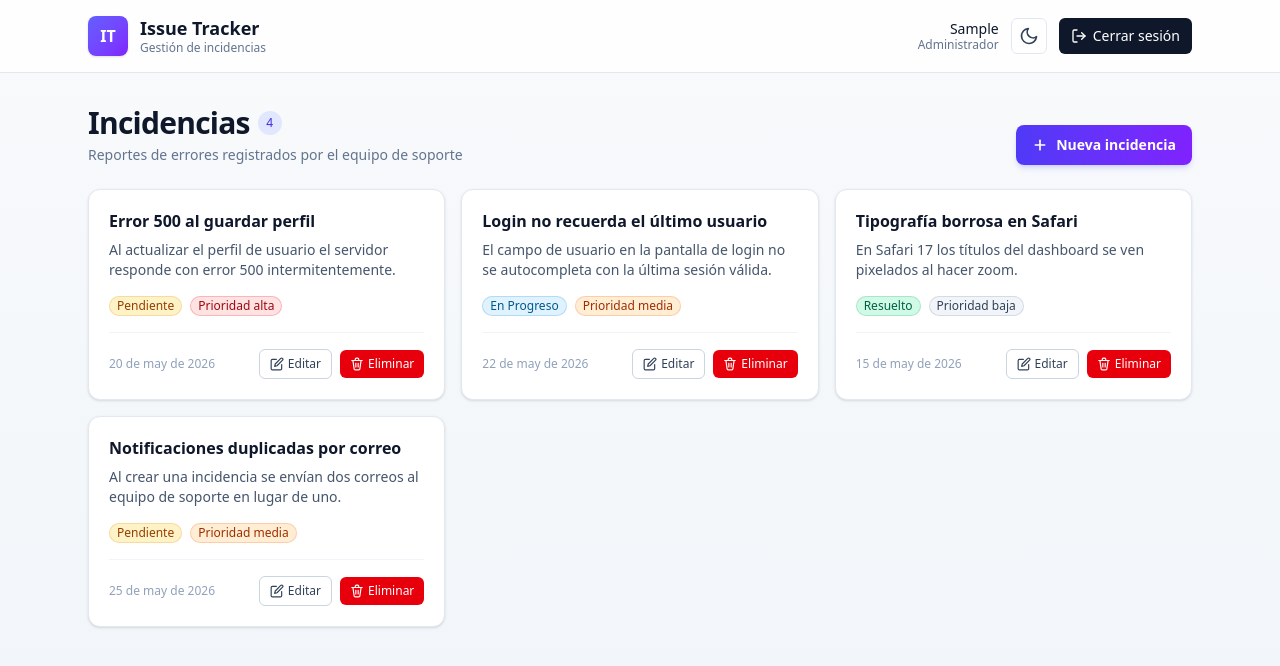
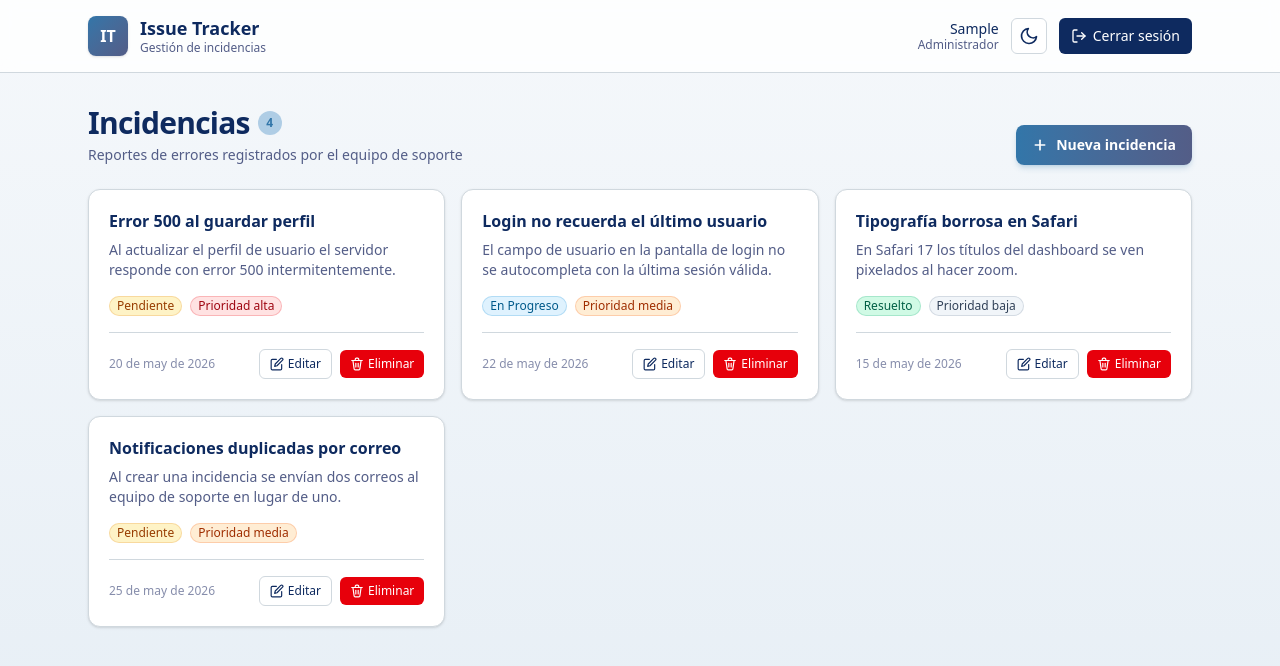
Before and after one commit to danniebravo/prueba_tecnica_front, a React (Vite) app: page /login in a window 1280 px wide. Both pictures are taken after typing "Sample" into the empty fields and a click on the button "Ingresar". Shown: the top 666 px of the page. Built offline with nearby package versions, Linux system fonts and the light colour scheme; data requests are answered from the project's data file.

Commit message:
style: replace indigo palette with custom ocean blue scale

```diff
--- a/src/components/EmptyState.jsx
+++ b/src/components/EmptyState.jsx
@@ -1,11 +1,11 @@
 export default function EmptyState({ titulo, mensaje, accion }) {
   return (
-    <div className="rounded-xl border-2 border-dashed border-slate-300 dark:border-slate-700 bg-white/50 dark:bg-slate-900/40 p-10 text-center">
-      <h3 className="text-base font-medium text-slate-800 dark:text-slate-200">
+    <div className="rounded-xl border-2 border-dashed border-ocean-50 dark:border-ocean-600/50 bg-white/50 dark:bg-ocean-800/40 p-10 text-center">
+      <h3 className="text-base font-medium text-ocean-800 dark:text-ocean-50">
         {titulo}
       </h3>
       {mensaje && (
-        <p className="mt-1 text-sm text-slate-500 dark:text-slate-400">
+        <p className="mt-1 text-sm text-ocean-600 dark:text-ocean-200">
           {mensaje}
         </p>
       )}
--- a/src/components/IncidenciaCard.jsx
+++ b/src/components/IncidenciaCard.jsx
@@ -16,12 +16,12 @@ export default function IncidenciaCard({ incidencia, onEditar, onEliminar }) {
   const { titulo, descripcion, estado, prioridad, createdAt } = incidencia;
 
   return (
-    <article className="group flex flex-col rounded-xl border border-slate-200 dark:border-slate-800 bg-white dark:bg-slate-900 p-5 shadow-sm hover:shadow-lg hover:-translate-y-0.5 hover:border-indigo-300 dark:hover:border-indigo-700 transition-all duration-200">
-      <h3 className="text-base font-semibold text-slate-900 dark:text-slate-50 leading-snug">
+    <article className="group flex flex-col rounded-xl border border-ocean-50 dark:border-ocean-600/40 bg-white dark:bg-ocean-800 p-5 shadow-sm hover:shadow-lg hover:-translate-y-0.5 hover:border-ocean-200 dark:hover:border-ocean-200/60 transition-all duration-200">
+      <h3 className="text-base font-semibold text-ocean-800 dark:text-ocean-50 leading-snug">
         {titulo}
       </h3>
 
-      <p className="mt-2 text-sm text-slate-600 dark:text-slate-400 line-clamp-3">
+      <p className="mt-2 text-sm text-ocean-600 dark:text-ocean-100/80 line-clamp-3">
         {descripcion}
       </p>
 
@@ -32,15 +32,15 @@ export default function IncidenciaCard({ incidencia, onEditar, onEliminar }) {
         </Badge>
       </div>
 
-      <div className="mt-4 pt-4 border-t border-slate-100 dark:border-slate-800 flex items-center justify-between gap-2">
-        <span className="text-xs text-slate-400 dark:text-slate-500">
+      <div className="mt-4 pt-4 border-t border-ocean-50 dark:border-ocean-600/40 flex items-center justify-between gap-2">
+        <span className="text-xs text-ocean-600/70 dark:text-ocean-200/70">
           {formatearFecha(createdAt)}
         </span>
         <div className="flex items-center gap-2">
           <button
             type="button"
             onClick={() => onEditar?.(incidencia)}
-            className="inline-flex items-center gap-1 rounded-md border border-slate-300 dark:border-slate-700 bg-white dark:bg-slate-800 px-2.5 py-1.5 text-xs font-medium text-slate-700 dark:text-slate-200 hover:bg-slate-50 dark:hover:bg-slate-700 focus:outline-none focus:ring-2 focus:ring-indigo-500"
+            className="inline-flex items-center gap-1 rounded-md border border-ocean-50 dark:border-ocean-600 bg-white dark:bg-ocean-900 px-2.5 py-1.5 text-xs font-medium text-ocean-800 dark:text-ocean-50 hover:bg-ocean-50/50 dark:hover:bg-ocean-700 focus:outline-none focus:ring-2 focus:ring-ocean-500"
             aria-label="Editar incidencia"
           >
             <svg
--- a/src/components/Layout.jsx
+++ b/src/components/Layout.jsx
@@ -12,18 +12,18 @@ export default function Layout() {
   };
 
   return (
-    <div className="min-h-screen flex flex-col bg-gradient-to-b from-slate-50 to-slate-100 dark:from-slate-950 dark:to-slate-900">
-      <header className="sticky top-0 z-20 bg-white/80 dark:bg-slate-900/80 backdrop-blur border-b border-slate-200 dark:border-slate-800">
+    <div className="min-h-screen flex flex-col bg-gradient-to-b from-[#f5f8fb] to-[#e6eef5] dark:from-ocean-900 dark:to-ocean-800">
+      <header className="sticky top-0 z-20 bg-white/80 dark:bg-ocean-900/80 backdrop-blur border-b border-ocean-50 dark:border-ocean-800">
         <div className="mx-auto max-w-6xl px-4 sm:px-6 py-3 sm:py-4 flex items-center justify-between gap-3 sm:gap-4">
           <div className="flex items-center gap-3 min-w-0">
-            <div className="w-9 h-9 sm:w-10 sm:h-10 rounded-lg bg-gradient-to-br from-indigo-500 to-violet-600 text-white grid place-items-center font-bold shadow-sm shrink-0">
+            <div className="w-9 h-9 sm:w-10 sm:h-10 rounded-lg bg-gradient-to-br from-ocean-500 to-ocean-600 text-white grid place-items-center font-bold shadow-sm shrink-0">
               IT
             </div>
             <div className="min-w-0">
-              <h1 className="text-base sm:text-lg font-semibold text-slate-900 dark:text-slate-50 leading-tight truncate">
+              <h1 className="text-base sm:text-lg font-semibold text-ocean-800 dark:text-ocean-50 leading-tight truncate">
                 Issue Tracker
               </h1>
-              <p className="text-xs text-slate-500 dark:text-slate-400 leading-tight">
+              <p className="text-xs text-ocean-600 dark:text-ocean-200 leading-tight">
                 Gestión de incidencias
               </p>
             </div>
@@ -31,10 +31,10 @@ export default function Layout() {
 
           <div className="flex items-center gap-2 sm:gap-3">
             <div className="hidden sm:block text-right">
-              <p className="text-sm font-medium text-slate-900 dark:text-slate-100 leading-tight">
+              <p className="text-sm font-medium text-ocean-800 dark:text-ocean-50 leading-tight">
                 {session?.nombre}
               </p>
-              <p className="text-xs text-slate-500 dark:text-slate-400 leading-tight">
+              <p className="text-xs text-ocean-600 dark:text-ocean-200 leading-tight">
                 {session?.rol}
               </p>
             </div>
@@ -42,7 +42,7 @@ export default function Layout() {
             <button
               type="button"
               onClick={cerrarSesion}
-              className="inline-flex items-center gap-1.5 rounded-md bg-slate-900 dark:bg-slate-100 px-3 py-2 text-sm font-medium text-white dark:text-slate-900 hover:bg-slate-800 dark:hover:bg-white transition-colors focus:outline-none focus:ring-2 focus:ring-indigo-500 focus:ring-offset-2 dark:focus:ring-offset-slate-900"
+              className="inline-flex items-center gap-1.5 rounded-md bg-ocean-800 dark:bg-ocean-100 px-3 py-2 text-sm font-medium text-white dark:text-ocean-900 hover:bg-ocean-900 dark:hover:bg-white transition-colors focus:outline-none focus:ring-2 focus:ring-ocean-500 focus:ring-offset-2 dark:focus:ring-offset-ocean-900"
             >
               <svg
                 xmlns="http://www.w3.org/2000/svg"
--- a/src/components/Spinner.jsx
+++ b/src/components/Spinner.jsx
@@ -5,8 +5,8 @@ export default function Spinner({ texto = 'Cargando…' }) {
       role="status"
       aria-live="polite"
     >
-      <span className="inline-block h-5 w-5 animate-spin rounded-full border-2 border-slate-300 dark:border-slate-700 border-t-indigo-600 dark:border-t-indigo-400" />
-      <span className="text-sm text-slate-500 dark:text-slate-400">
+      <span className="inline-block h-5 w-5 animate-spin rounded-full border-2 border-ocean-50 dark:border-ocean-600 border-t-ocean-500 dark:border-t-ocean-100" />
+      <span className="text-sm text-ocean-600 dark:text-ocean-200">
         {texto}
       </span>
     </div>
--- a/src/components/ThemeToggle.jsx
+++ b/src/components/ThemeToggle.jsx
@@ -9,7 +9,7 @@ export default function ThemeToggle() {
       onClick={alternar}
       aria-label={esOscuro ? 'Activar modo claro' : 'Activar modo oscuro'}
       title={esOscuro ? 'Modo claro' : 'Modo oscuro'}
-      className="inline-flex items-center justify-center w-9 h-9 rounded-md border border-slate-200 bg-white text-slate-700 hover:bg-slate-50 transition-colors dark:border-slate-700 dark:bg-slate-800 dark:text-slate-200 dark:hover:bg-slate-700 focus:outline-none focus:ring-2 focus:ring-indigo-500 focus:ring-offset-2 dark:focus:ring-offset-slate-900"
+      className="inline-flex items-center justify-center w-9 h-9 rounded-md border border-ocean-50 dark:border-ocean-600 bg-white dark:bg-ocean-800 text-ocean-800 dark:text-ocean-100 hover:bg-ocean-50/60 dark:hover:bg-ocean-700 transition-colors focus:outline-none focus:ring-2 focus:ring-ocean-500 focus:ring-offset-2 dark:focus:ring-offset-ocean-900"
     >
       {esOscuro ? (
         <svg
--- a/src/index.css
+++ b/src/index.css
@@ -1,6 +1,16 @@
 @import "tailwindcss";
 
 @custom-variant dark (&:where(.dark, .dark *));
+
+@theme {
+  --color-ocean-50: #d0d8de;
+  --color-ocean-100: #afcde5;
+  --color-ocean-200: #87b1c9;
+  --color-ocean-500: #3276a9;
+  --color-ocean-600: #535d87;
+  --color-ocean-800: #0e2a5f;
+  --color-ocean-900: #041243;
+}
 
 html,
 body,
@@ -12,24 +22,24 @@ body {
   margin: 0;
   font-family: ui-sans-serif, system-ui, -apple-system, BlinkMacSystemFont,
     "Segoe UI", Roboto, "Helvetica Neue", Arial, sans-serif;
-  background-color: #f8fafc;
-  color: #0f172a;
+  background-color: #f5f8fb;
+  color: #0e2a5f;
   transition: background-color 0.25s ease, color 0.25s ease;
 }
 
 html.dark body {
-  background-color: #020617;
-  color: #e2e8f0;
+  background-color: #041243;
+  color: #d0d8de;
 }
 
 html.dark .swal2-popup {
-  background: #0f172a !important;
-  color: #e2e8f0 !important;
+  background: #0e2a5f !important;
+  color: #d0d8de !important;
 }
 
 html.dark .swal2-title,
 html.dark .swal2-html-container {
-  color: #e2e8f0 !important;
+  color: #d0d8de !important;
 }
 
 html.dark .swal2-icon.swal2-warning {
--- a/src/pages/Dashboard.jsx
+++ b/src/pages/Dashboard.jsx
@@ -84,23 +84,23 @@ export default function Dashboard() {
       <div className="flex items-end justify-between gap-4 mb-6 flex-wrap">
         <div>
           <div className="flex items-center gap-2">
-            <h2 className="text-2xl sm:text-3xl font-semibold text-slate-900 dark:text-slate-50 tracking-tight">
+            <h2 className="text-2xl sm:text-3xl font-semibold text-ocean-800 dark:text-ocean-50 tracking-tight">
               Incidencias
             </h2>
             {!cargando && !error && (
-              <span className="inline-flex items-center justify-center min-w-[1.5rem] h-6 px-2 rounded-full bg-indigo-100 dark:bg-indigo-500/15 text-indigo-700 dark:text-indigo-300 text-xs font-medium">
+              <span className="inline-flex items-center justify-center min-w-[1.5rem] h-6 px-2 rounded-full bg-ocean-100 dark:bg-ocean-500/20 text-ocean-500 dark:text-ocean-100 text-xs font-semibold">
                 {total}
               </span>
             )}
           </div>
-          <p className="text-sm text-slate-500 dark:text-slate-400 mt-1">
+          <p className="text-sm text-ocean-600 dark:text-ocean-200 mt-1">
             Reportes de errores registrados por el equipo de soporte
           </p>
         </div>
         <button
           type="button"
           onClick={abrirParaCrear}
-          className="inline-flex items-center gap-2 rounded-lg bg-gradient-to-r from-indigo-600 to-violet-600 hover:from-indigo-500 hover:to-violet-500 px-4 py-2.5 text-sm font-semibold text-white shadow-md shadow-indigo-500/20 transition-all focus:outline-none focus:ring-2 focus:ring-indigo-500 focus:ring-offset-2 dark:focus:ring-offset-slate-950"
+          className="inline-flex items-center gap-2 rounded-lg bg-gradient-to-r from-ocean-500 to-ocean-600 hover:from-ocean-500/90 hover:to-ocean-800 px-4 py-2.5 text-sm font-semibold text-white shadow-md shadow-ocean-500/20 transition-all focus:outline-none focus:ring-2 focus:ring-ocean-500 focus:ring-offset-2 dark:focus:ring-offset-ocean-900"
         >
           <svg
             xmlns="http://www.w3.org/2000/svg"
@@ -130,7 +130,7 @@ export default function Dashboard() {
             <button
               type="button"
               onClick={() => recargar()}
-              className="rounded-lg bg-slate-900 dark:bg-slate-100 px-4 py-2 text-sm font-medium text-white dark:text-slate-900 hover:bg-slate-800 dark:hover:bg-white"
+              className="rounded-lg bg-ocean-800 dark:bg-ocean-100 px-4 py-2 text-sm font-medium text-white dark:text-ocean-900 hover:bg-ocean-900 dark:hover:bg-white"
             >
               Reintentar
             </button>
@@ -146,7 +146,7 @@ export default function Dashboard() {
             <button
               type="button"
               onClick={abrirParaCrear}
-              className="rounded-lg bg-gradient-to-r from-indigo-600 to-violet-600 hover:from-indigo-500 hover:to-violet-500 px-4 py-2 text-sm font-semibold text-white shadow-md shadow-indigo-500/20"
+              className="rounded-lg bg-gradient-to-r from-ocean-500 to-ocean-600 hover:from-ocean-500/90 hover:to-ocean-800 px-4 py-2 text-sm font-semibold text-white shadow-md shadow-ocean-500/20"
             >
               Crear incidencia
             </button>
--- a/src/utils/alerts.js
+++ b/src/utils/alerts.js
@@ -1,7 +1,7 @@
 import Swal from 'sweetalert2';
 
 const colores = {
-  primario: '#4f46e5',
+  primario: '#3276a9',
   peligro: '#dc2626',
   exito: '#059669',
 };
@@ -14,11 +14,11 @@ function esModoOscuro() {
 }
 
 function fondoBase() {
-  return esModoOscuro() ? '#0f172a' : '#ffffff';
+  return esModoOscuro() ? '#0e2a5f' : '#ffffff';
 }
 
 function colorTexto() {
-  return esModoOscuro() ? '#e2e8f0' : '#0f172a';
+  return esModoOscuro() ? '#d0d8de' : '#0e2a5f';
 }
 
 export function confirmarEliminacion(titulo) {
```
Also changed, not shown: src/components/IncidenciaForm.jsx (+4 -4 lines), src/components/Modal.jsx (+5 -5 lines), src/pages/Login.jsx (+11 -11 lines).
